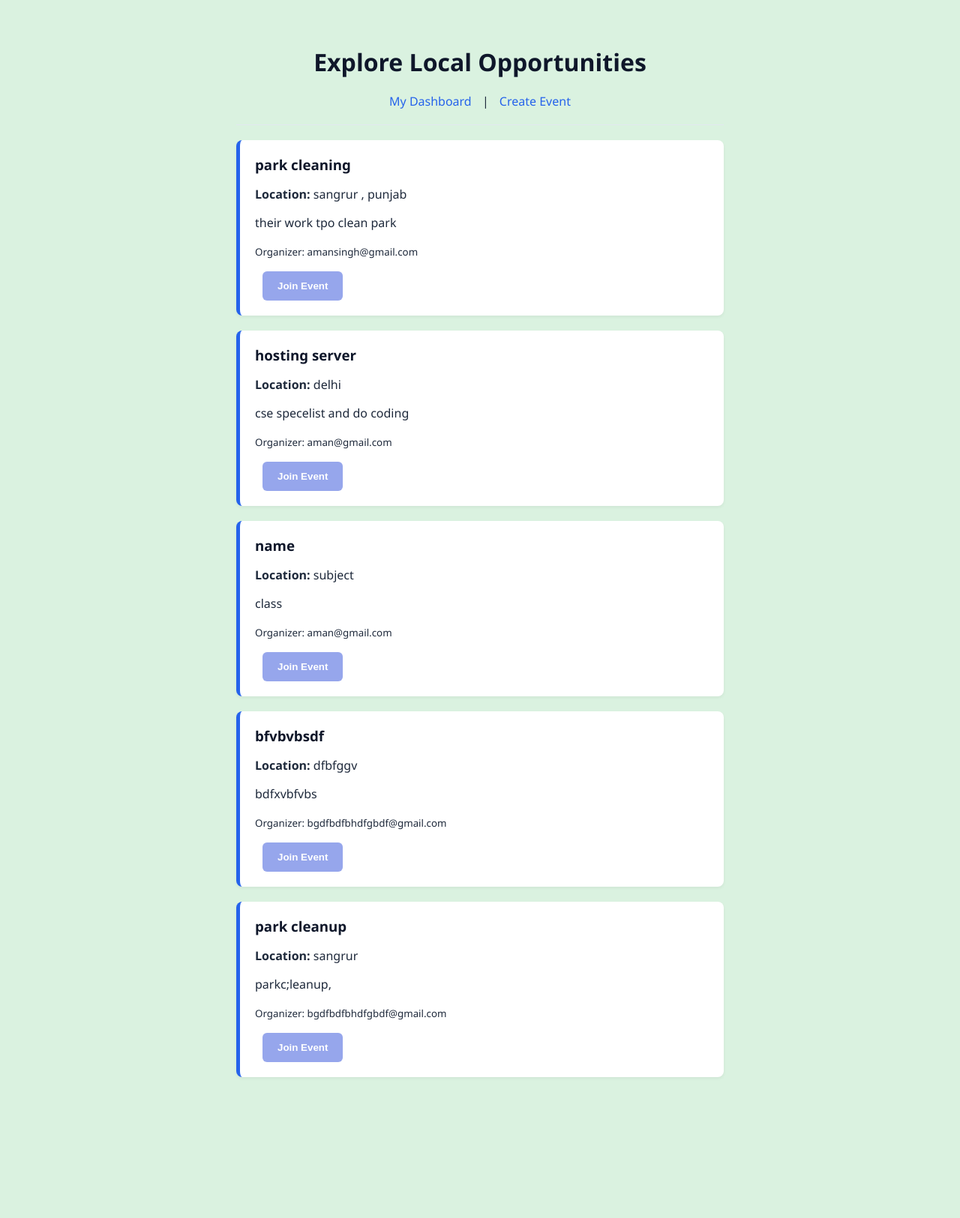
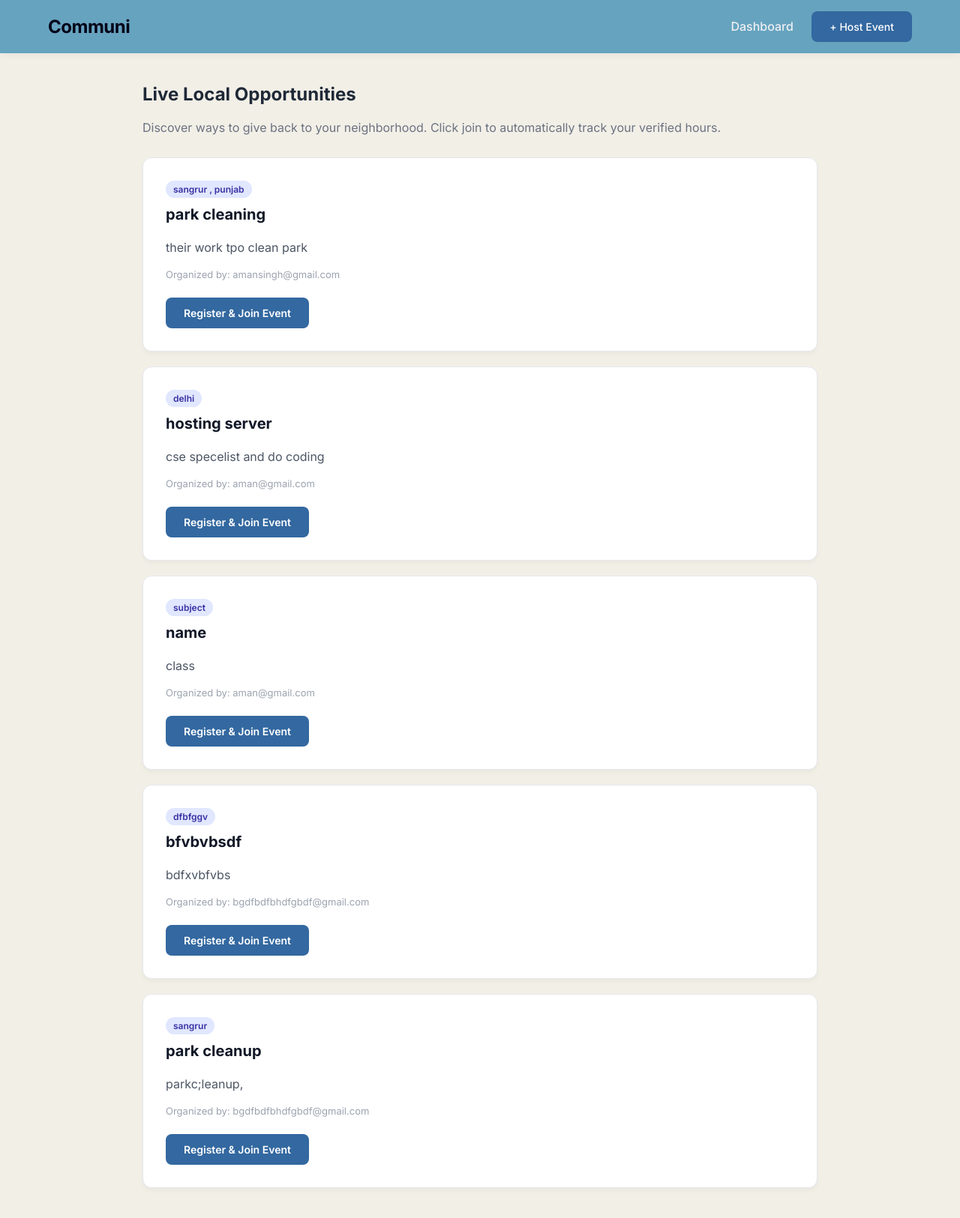
Before and after one commit to Amantechie-dev/Communi, a Flask app: page /explore in a window 1280 px wide. Shown: the whole page at 75% size. Before the commit the page ends 1437 px from the top, so only its background shows below. Run offline with Flask 3, Linux system fonts and the light colour scheme.

Commit message:
changes in css

```diff
--- a/static/style.css
+++ b/static/style.css
@@ -1,187 +1,173 @@
+@import url('https://fonts.googleapis.com/css2?family=Inter:wght@400;500;600;700&display=swap');
+
+
 body {
-    font-family: 'Segoe UI', Roboto, Helvetica, Arial, sans-serif;
-    background-color: #daf2e0; /* Your custom green background */
-    color: #1e293b;
-    max-width: 650px; /* This is the magic line that centers the app */
-    margin: 0 auto;
-    padding: 40px 20px;
-    text-align: center;
-}
-
-h1, h2, h3 {
-    color: #0f172a;
-    margin-bottom: 20px;
-}
-
-hr {
-    border: 0;
-    height: 1px;
-    background: #e2e8f0;
-    margin: 20px 0;
-}
-
-a {
-    color: #2563eb;
-    text-decoration: none;
-    font-weight: 500;
-    margin: 0 10px; /* Spaces out your top links */
-}
-
-a:hover {
-    text-decoration: underline;
-}
-
-button {
-    background-color: #96a6ec; /* Your custom button color */
-    color: white;
-    border: none;
-    padding: 12px 20px;
-    border-radius: 6px;
-    cursor: pointer;
-    font-weight: bold;
-    transition: background-color 0.2s;
-}
-
-button:hover {
-    background-color: #4c77ed; /* Your custom hover color */
+    font-family: 'Inter', sans-serif;
+    background-color:#F2EFE7; /* Modern light gray */
+    color: #1f2937;
+    margin: 0;
+    padding: 0;
 }
 
 
-form {
-    background: rgba(237, 237, 238, 0.719); /* Your custom form background */
+.navbar {
+    display: flex;
+    justify-content: space-between;
+    align-items: center;
+    background: #66A3BF;
+    padding: 15px 5%;
+    box-shadow: 0 2px 10px rgba(0,0,0,0.05);
+    position: sticky;
+    top: 0;
+    z-index: 1000;
+}
+
+.navbar .logo {
+    font-size: 24px;
+    font-weight: 700;
+    color: #030217;
+    text-decoration: none;
+    letter-spacing: -0.5px;
+}
+
+.nav-links a {
+    text-decoration: none;
+    color: #eeeff2;
+    margin-left: 25px;
+    font-weight: 500;
+    transition: color 0.2s;
+}
+
+.nav-links a:hover {
+    color: #dae1e7;
+}
+
+
+.container {
+    max-width: 900px;
+    margin: 40px auto;
+    padding: 0 20px;
+}
+
+
+.btn {
+    background: #3368A0;
+    color: white;
+    padding: 12px 24px;
+    border-radius: 8px;
+    border: none;
+    font-weight: 600;
+    cursor: pointer;
+    transition: all 0.2s;
+    text-decoration: none;
+    display: inline-block;
+    font-size: 14px;
+}
+
+.btn:hover {
+    background: #4338ca;
+    transform: translateY(-2px);
+    box-shadow: 0 4px 12px rgba(79, 70, 229, 0.3);
+}
+
+.btn-secondary {
+    background: #e0e7ff;
+    color: #4f46e5;
+}
+
+.btn-secondary:hover {
+    background: #c7d2fe;
+}
+
+
+.card {
+    background: white;
     padding: 30px;
-    border-radius: 8px;
-    box-shadow: 0 4px 6px -1px rgba(0, 0, 0, 0.1);
-    text-align: left; /* Keeps form text neatly aligned left */
-    box-sizing: border-box;
+    border-radius: 12px;
+    box-shadow: 0 4px 6px rgba(0,0,0,0.03);
+    border: 1px solid #e5e7eb;
+    margin-bottom: 20px;
+    transition: transform 0.2s, box-shadow 0.2s;
+}
+
+.card:hover {
+    transform: translateY(-3px);
+    box-shadow: 0 10px 15px rgba(0,0,0,0.08);
+}
+
+.card h3 {
+    margin-top: 0;
+    color: #111827;
+    font-size: 20px;
+}
+
+
+label {
+    font-weight: 600;
+    font-size: 14px;
+    color: #374151;
+    margin-bottom: 5px;
+    display: block;
 }
 
 input, textarea {
     width: 100%;
     padding: 12px;
-    margin-bottom: 15px;
-    border: 1px solid #cbd5e1;
-    border-radius: 6px;
+    margin-bottom: 20px;
+    border: 1px solid #d1d5db;
+    border-radius: 8px;
     font-family: inherit;
     box-sizing: border-box;
+    font-size: 15px;
+    transition: border-color 0.2s;
+}
+
+input:focus, textarea:focus {
+    outline: none;
+    border-color: #4f46e5;
+    box-shadow: 0 0 0 3px rgba(79, 70, 229, 0.1);
 }
 
 
-.event-card {
-    background: white;
-    border-left: 5px solid #2563eb;
-    padding: 20px;
-    margin-bottom: 20px;
-    border-radius: 8px;
-    box-shadow: 0 2px 4px rgba(0, 0, 0, 0.05);
-    text-align: left; /* Keeps card text cleanly aligned left */
+.stats-grid {
+    display: flex;
+    gap: 20px;
+    margin-bottom: 30px;
 }
 
-.event-card h3 {
-    margin-top: 0;
+.stat-box {
+    background: linear-gradient(135deg, #4f46e5, #3b82f6);
+    color: white;
+    padding: 25px;
+    border-radius: 12px;
+    flex: 1;
+    text-align: center;
+    box-shadow: 0 10px 15px -3px rgba(59, 130, 246, 0.3);
+}
+
+.stat-box h2 {
+    margin: 0;
+    font-size: 42px;
+    color: white;
+}
+
+.stat-box p {
+    margin: 5px 0 0 0;
+    font-weight: 500;
+    opacity: 0.9;
+    font-size: 14px;
+    text-transform: uppercase;
+    letter-spacing: 1px;
 }
 
 
-ul {
-    background: white;
-    padding: 20px 20px 20px 40px;
-    border-radius: 8px;
-    box-shadow: 0 2px 4px rgba(0, 0, 0, 0.05);
-    text-align: left;
-}
-
-li {
+.badge {
+    background: #e0e7ff;
+    color: #3730a3;
+    padding: 4px 10px;
+    border-radius: 20px;
+    font-size: 12px;
+    font-weight: 600;
+    display: inline-block;
     margin-bottom: 10px;
 }
-
-
-
-
-/*
-body {
-    font-family: 'Segoe UI', Roboto, Helvetica, Arial, sans-serif;
-    background-color: #daf2e0;
-    color: #1e293b;
-    margin: 0;
-    padding: 40px 20px;
-}
-
-h1, h2, h3 {
-    color: #0f172a;
-}
-
-hr {
-    border: 0;
-    height: 1px;
-    background: #e2e8f0;
-    margin: 20px 0;
-}
-
-
-a {
-    color: #2563eb;
-    text-decoration: none;
-    font-weight: 500;
-}
-
-a:hover {
-    text-decoration: underline;
-}
-
-button {
-    background-color: #96a6ec;
-    color: white;
-    border: none;
-    padding: 10px 16px;
-    border-radius: 6px;
-    cursor: pointer;
-    font-weight: bold;
-    transition: background-color 0.2s;
-}
-
-button:hover {
-    background-color: #4c77ed;
-}
-
-
-form {
-    background: rgba(237, 237, 238, 0.719);
-    padding: 20px;
-    border-radius: 8px;
-    box-shadow: 0 4px 6px -1px rgba(0, 0, 0, 0.1);
-    max-width: 400px;
-}
-
-input, textarea {
-    width: 90%;
-    padding: 10px;
-    margin-bottom: 15px;
-    border: 1px solid #cbd5e1;
-    border-radius: 6px;
-    font-family: inherit;
-}
-
-
-.event-card {
-    background: white;
-    border-left: 5px solid #2563eb;
-    padding: 20px;
-    margin-bottom: 20px;
-    border-radius: 8px;
-    box-shadow: 0 2px 4px rgba(0, 0, 0, 0.05);
-    max-width: 600px;
-}
-
-
-body {
-    font-family: 'Segoe UI', Roboto, Helvetica, Arial, sans-serif;
-    background-color: #f8fafc;
-    color: #1e293b;
-    margin: 0;
-    padding: 40px 20px;
-
-
-    display: flex;
-    flex-direction: column;
-    align-items: center;
-}
--- a/templates/explore.html
+++ b/templates/explore.html
@@ -7,22 +7,36 @@
     <link rel="stylesheet" href="{{ url_for('static', filename='style.css') }}">
 </head>
 <body>
-    <h1>Explore Local Opportunities</h1>
-    <a href="/dashboard">My Dashboard</a> | <a href="/create">Create Event</a>
-    <hr>
+    <nav class="navbar">
+        <a href="/" class="logo"> Communi</a>
+        <div class="nav-links">
+            <a href="/dashboard">Dashboard</a>
+            <a href="/create" class="btn" style="color: white; margin-left: 20px;">+ Host Event</a>
+        </div>
+    </nav>
 
-    {% if events %}
-        {% for event in events %}
-            <div class="event-card" >
-                <h3 style="margin: 0;">{{ event.title }}</h3>
-                <p><strong>Location:</strong> {{ event.location }}</p>
-                <p>{{ event.description }}</p>
-                <p><small>Organizer: {{ event.organizer_email }}</small></p>
-                <a href="/join/{{ event.id }}"><button>Join Event</button></a>
+    <div class="container">
+        <h2>Live Local Opportunities</h2>
+        <p style="color: #6b7280; margin-bottom: 30px;">Discover ways to give back to your neighborhood. Click join to automatically track your verified hours.</p>
+
+        {% if events %}
+            {% for event in events %}
+                <div class="card">
+                    <span class="badge"> {{ event.location }}</span>
+                    <h3>{{ event.title }}</h3>
+                    <p style="color: #4b5563; line-height: 1.5;">{{ event.description }}</p>
+                    <p style="color: #9ca3af; font-size: 13px;">Organized by: {{ event.organizer_email }}</p>
+
+                    <a href="/join/{{ event.id }}" class="btn" style="margin-top: 10px;">Register & Join Event</a>
+                </div>
+            {% endfor %}
+        {% else %}
+            <div class="card" style="text-align: center; padding: 50px;">
+                <h3 style="color: #6b7280;">No active events right now.</h3>
+                <p>Be the first to create a community initiative!</p>
+                <a href="/create" class="btn" style="margin-top: 15px;">Host an Event</a>
             </div>
-        {% endfor %}
-    {% else %}
-        <p>No events found. Be the first to create one!</p>
-    {% endif %}
+        {% endif %}
+    </div>
 </body>
 </html>
```
Also changed, not shown: templates/create.html (+32 -9 lines), templates/dashboard.html (+44 -18 lines), templates/home.html (+18 -25 lines), templates/login.html (+18 -7 lines), instance/communi.db.
